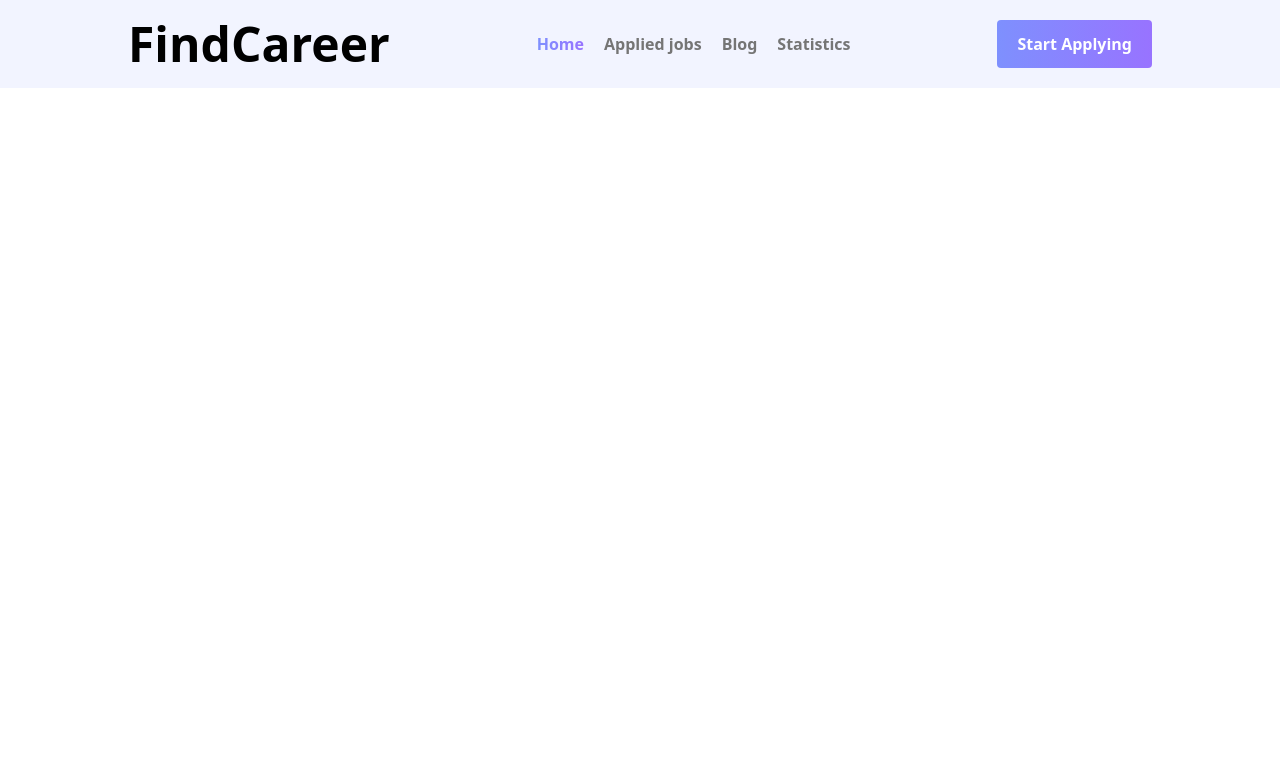
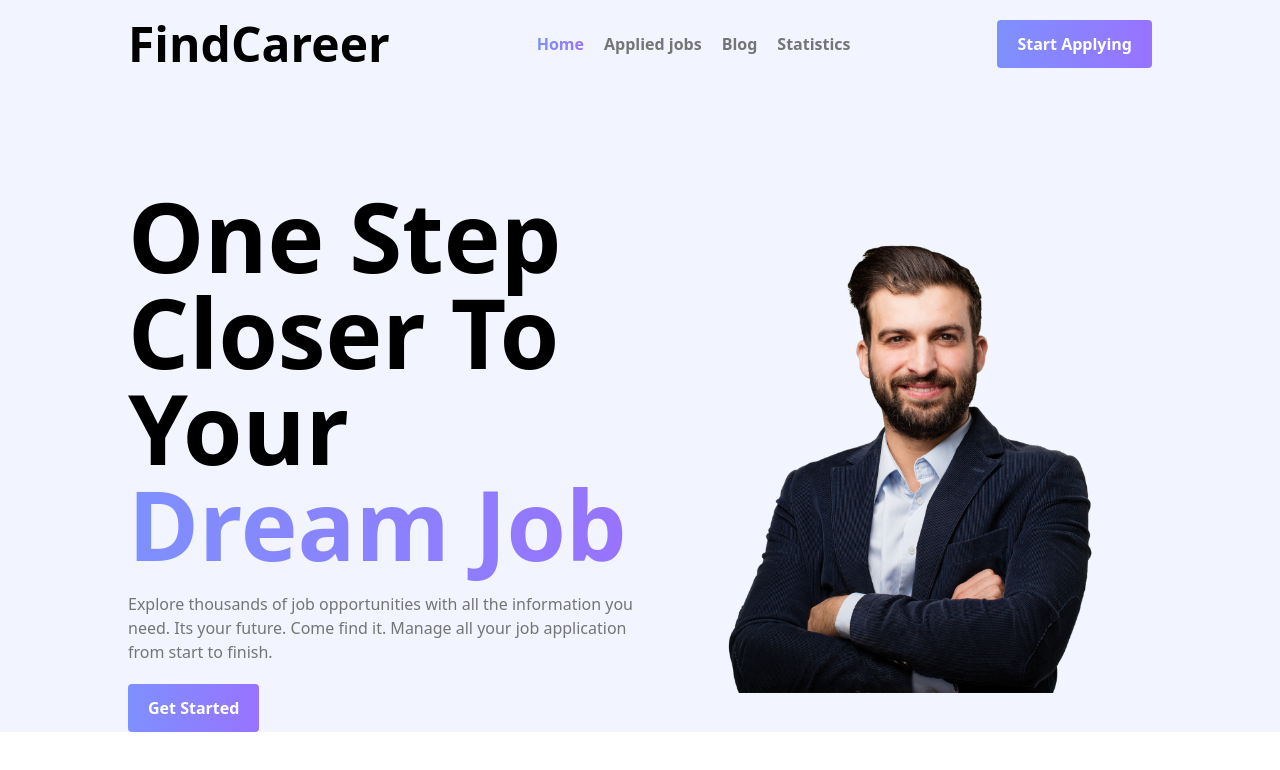
Before and after one commit to sarwar-hub/find-career, a React (Vite) app: page / in a window 1280 px wide. Shown: the top 770 px of the page. Built offline with nearby package versions, Linux system fonts and the light colour scheme.

Commit message:
Homepage banner added

```diff
--- /dev/null
+++ b/src/components/Home/Home.jsx
@@ -0,0 +1,14 @@
+import React from 'react';
+import HomeBanner from '../HomeBanner/HomeBanner';
+import CategorySection from '../CategorySection/CategorySection';
+
+const Home = () => {
+    return (
+        <div>
+            <HomeBanner></HomeBanner>
+
+        </div>
+    );
+};
+
+export default Home;
--- /dev/null
+++ b/src/components/HomeBanner/HomeBanner.jsx
@@ -0,0 +1,18 @@
+import React from 'react';
+
+const HomeBanner = () => {
+    return (
+        <div className='grid grid-cols-1 md:grid-cols-2 justify-between items-center md:pt-[100px] px-2 md:px-[10%] bg-[#7E90FE]/10'>
+            <div>
+                <h1 className='text-5xl md:text-8xl font-semibold'>One Step <br /> Closer To Your <br /> <span className='text-transparent bg-clip-text bg-gradient-to-r from-[#7E90FE] to-[#9873FF]'>Dream Job</span></h1>
+                <p className='text-[#757575] my-5'>Explore thousands of job opportunities with all the information you need. Its your future. Come find it. Manage all your job application from start to finish.</p>
+                <button className='text-white font-bold py-3 px-5 rounded bg-gradient-to-r from-[#7E90FE] to-[#9873FF]'>Get Started</button>
+            </div>
+            <div>
+                <img className='w-full' src={'/src/assets/All Images/P3OLGJ1 copy 1.png'} alt="" />
+            </div>
+        </div>
+    );
+};
+
+export default HomeBanner;
```
Also changed, not shown: src/main.jsx (+7 -0 lines), src/components/CategorySection/CategorySection.jsx (added).
